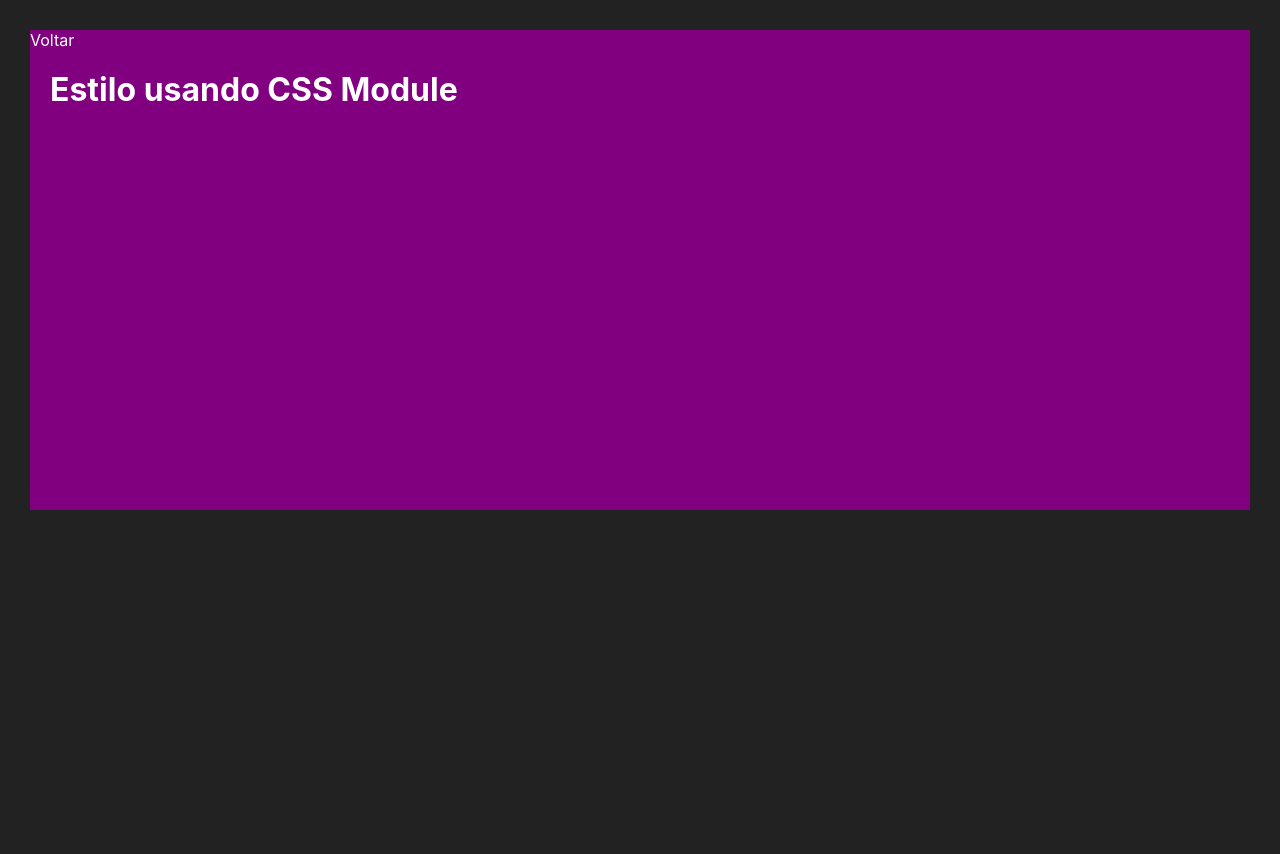
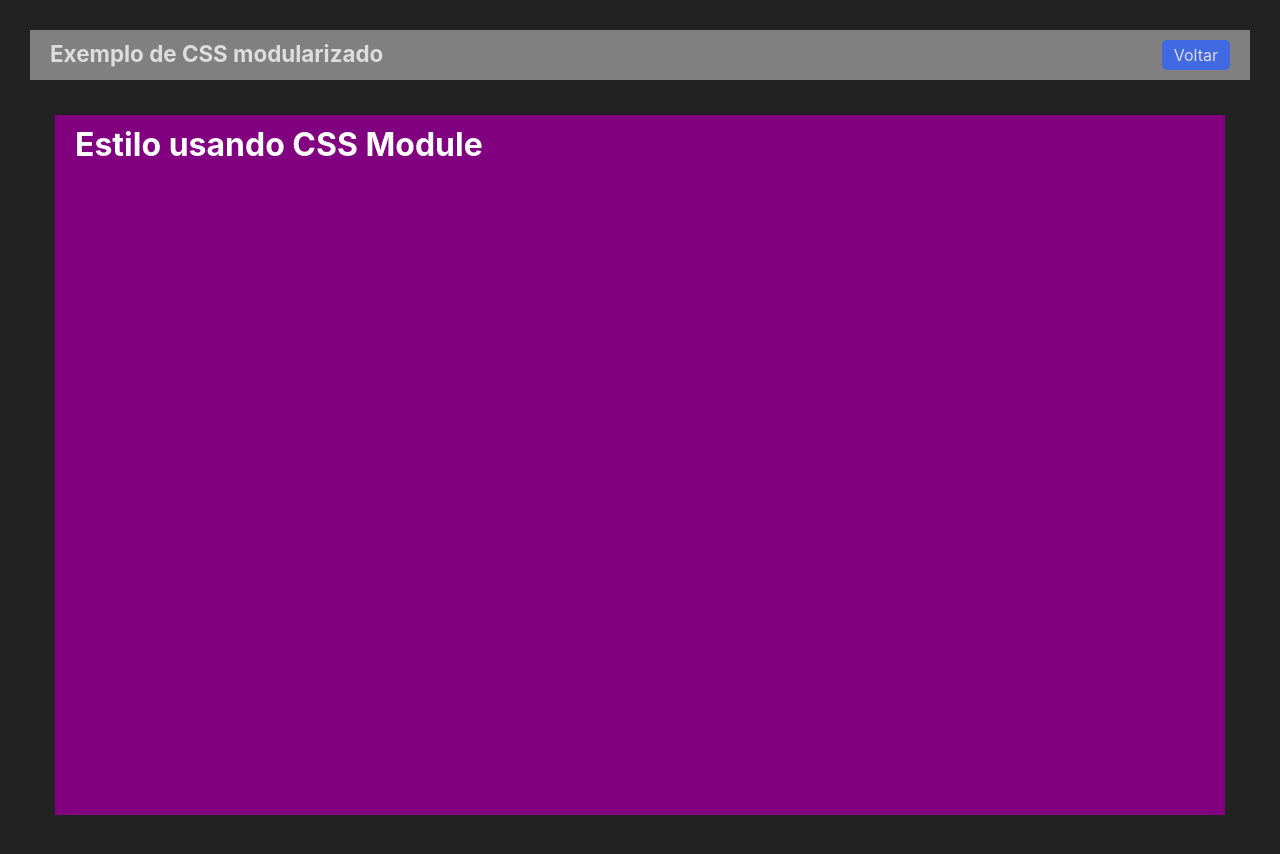
Before and after one commit to jaycalixto/learning-reactjs, a Next.js app in the folder nextjs/fundamentos/: page /estilo in a window 1280 px wide. Shown: the top 854 px of the page. Before the commit the page ends 800 px from the top, so only its background shows below. Built offline with nearby package versions, Linux system fonts and the light colour scheme.

Commit message:
next https://www.udemy.com/course/react-redux-pt/learn/lecture/27736646#questions

```diff
--- /dev/null
+++ b/nextjs/fundamentos/src/components/Layout.jsx
@@ -0,0 +1,16 @@
+import Link from 'next/link';
+import styles from '../styles/Layout.module.css';
+
+export default function Layout({ children, titulo }) {
+  return (
+    <div className={styles.layout}>
+      <div className={styles.cabecalho}>
+        <h1>{titulo ?? 'not found'}</h1>
+        <Link href="/">Voltar</Link>
+      </div>
+      <div className={styles.conteudo}>
+        {children}
+      </div>
+    </div>
+  )
+}
--- a/nextjs/fundamentos/src/pages/estilo.jsx
+++ b/nextjs/fundamentos/src/pages/estilo.jsx
@@ -1,11 +1,12 @@
 import styles from '../styles/Estilo.module.css';
-import Link from 'next/link';
+import Layout from '../components/Layout';
 
 export default function Estilo() {
   return (
-    <div className={styles.roxo}>
-      <Link href="/">Voltar</Link>
-      <h1>Estilo usando CSS Module</h1>
-    </div>
+    <Layout titulo="Exemplo de CSS modularizado">
+      <div className={styles.roxo}>
+        <h1>Estilo usando CSS Module</h1>
+      </div>
+    </Layout>
   );
 }
--- a/nextjs/fundamentos/src/styles/Estilo.module.css
+++ b/nextjs/fundamentos/src/styles/Estilo.module.css
@@ -1,7 +1,7 @@
 .roxo {
     background-color: purple;
     color: white;
-    height: 60vh;
+    height: 100%;
 }
 
 .roxo h1 {
--- /dev/null
+++ b/nextjs/fundamentos/src/styles/Layout.module.css
@@ -0,0 +1,28 @@
+.layout {
+    height: 100vh;
+    display: flex;
+    flex-direction: column;
+}
+
+.cabecalho {
+    display: flex;
+    justify-content: space-between;
+    padding: 10px 20px;
+    background-color: gray;
+}
+
+.cabecalho a {
+    background-color: royalblue;
+    padding: 5px 12px;
+    border-radius: 5px;
+}
+
+.cabecalho h1 {
+    margin: 0;
+    font-size: 1.4rem;
+}
+
+.conteudo {
+    padding: 25px;
+    height: 100%;
+}
```
